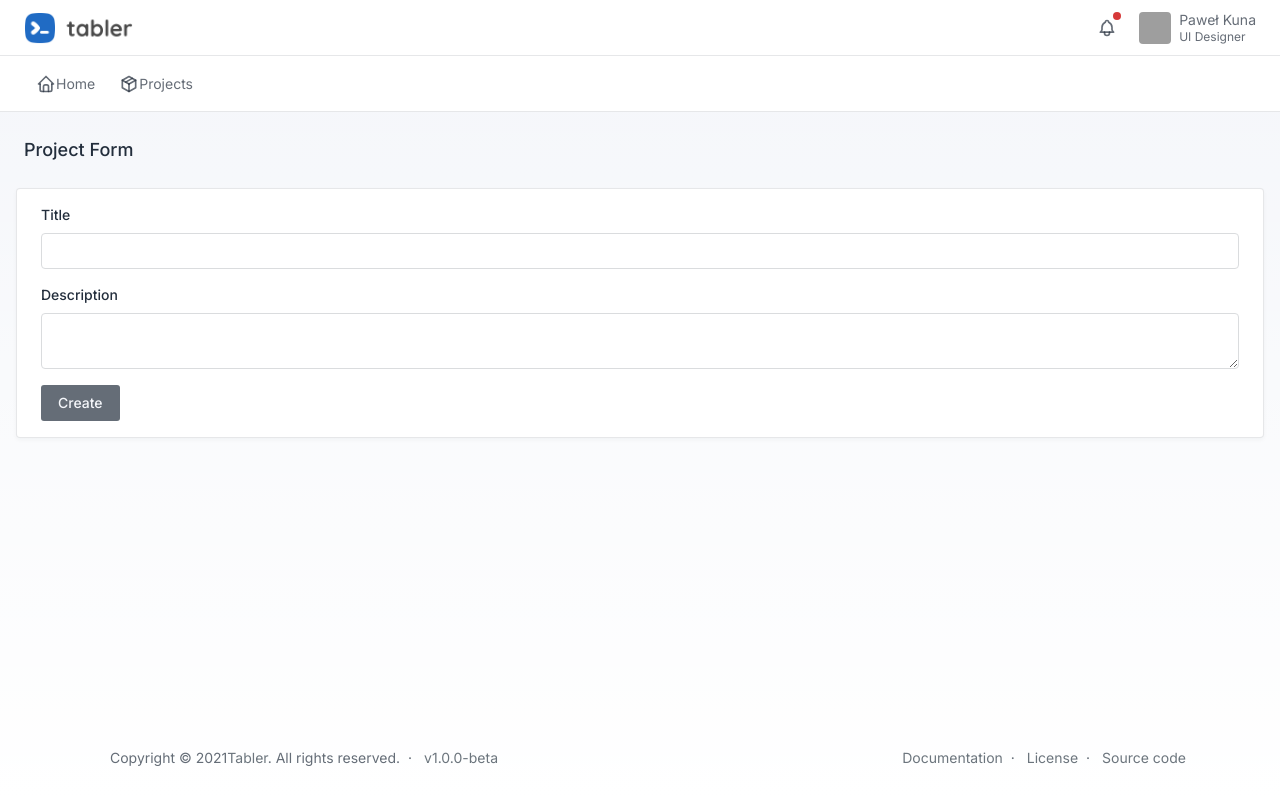
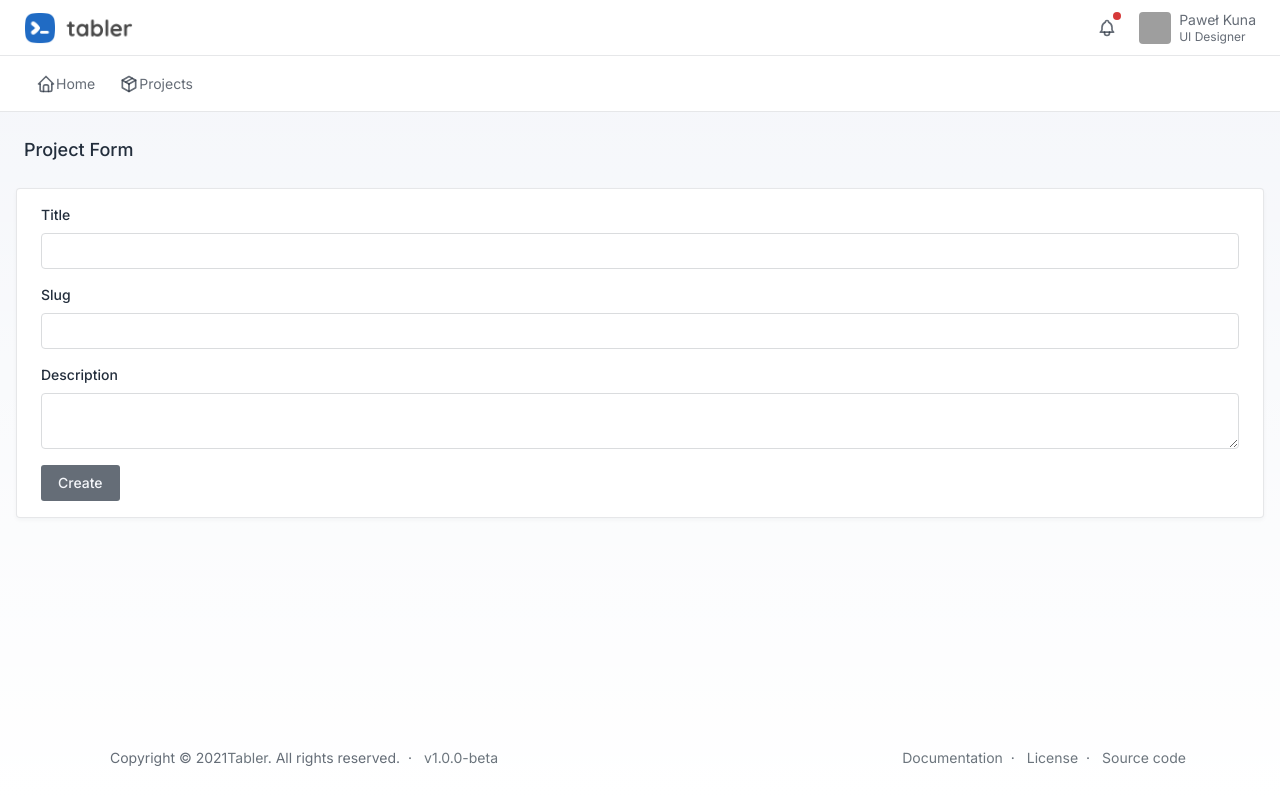
Before and after one commit to niamileo/bpm-web-client, a Next.js app: page /projects/form in a window 1280 px wide. Built offline with nearby package versions, Linux system fonts and the light colour scheme; grey boxes are pictures that could not be loaded.

Commit message:
slug added to project form

```diff
--- a/pages/projects/form/index.tsx
+++ b/pages/projects/form/index.tsx
@@ -18,6 +18,7 @@ export default function ProjectForm() {
             {({ values }) => (
               <Form>
                 <FormikTextField name="title" label="Title" />
+                <FormikTextField name="slug" label="Slug" />
                 <FormikTextField
                   name="desc"
                   label="Description"
```
